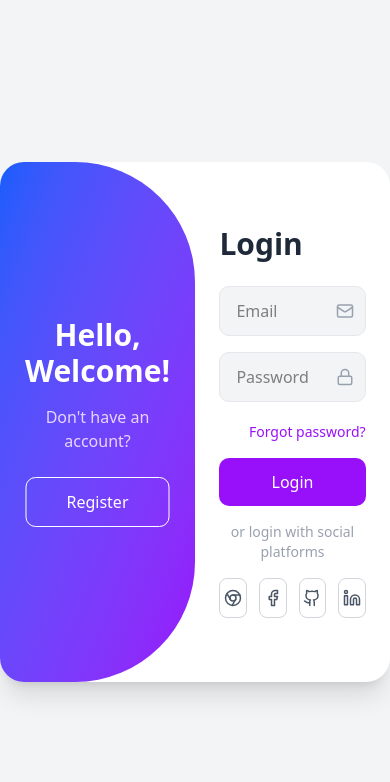
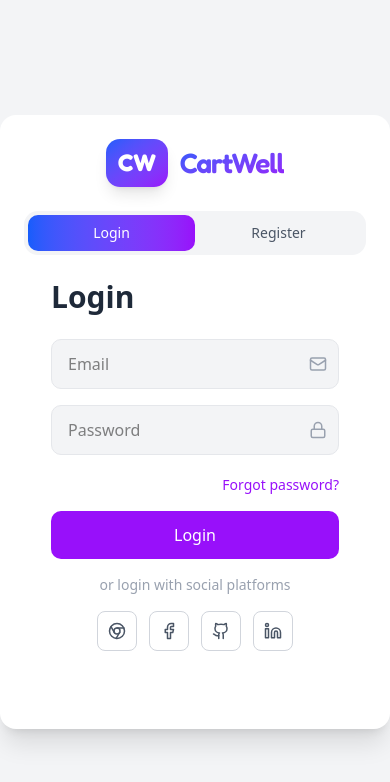
Before and after one commit to SukhvirSingh47/E-commerce, a React (Vite) app in the folder client/: page /login in a window 390 px wide. Shown: the top 782 px of the page. Built offline with nearby package versions, Linux system fonts and the light colour scheme.

Commit message:
refactor: made form responsive with mobile

```diff
--- a/client/src/pages/auth/authSlider.jsx
+++ b/client/src/pages/auth/authSlider.jsx
@@ -4,35 +4,42 @@ import SocialIcon from "../../components/ui/icon";
 import { LoginForm } from "./login";
 import { RegisterForm } from "./register";
 import UseAuth from "../../context/useAuth";
-import Loader from "../../components/loader";
+// import Loader from "../../components/loader";
 
 export default function AuthSlider() {
   const [login, setLogin] = useState(true);
   const [resetkey, setresetkey] = useState(0);
-  const{isUser}=UseAuth()
+  const [loading, setloading] = useState(false)
+  const { isUser } = UseAuth()
   return (
     <div className="min-h-screen flex items-center justify-center bg-gray-100">
-      <div className="relative w-225 h-130 bg-white rounded-3xl shadow-xl overflow-hidden">
+      <div className="relative hidden sm:block w-225 h-130 bg-white rounded-3xl shadow-xl overflow-hidden">
 
         {/* FORMS CONTAINER */}
         <div className="absolute inset-0 flex">
 
           {/* REGISTER FORM */}
           <div
-            className={`w-1/2 flex items-center justify-center transition-all duration-700 ease-in-out
+            className={`w-1/2 flex relative items-center justify-center transition-all duration-700 ease-in-out
             ${login ? "opacity-0 -translate-x-100 pointer-events-none"
-                : "opacity-100 translate-x-0"}`}
+                : "opacity-100 translate-x-0 "}`}
           >
-            <RegisterForm resetkey={resetkey} />
+            {loading && <div className="absolute inset-0 bg-[#f0ebeb59] z-10 flex items-center justify-center rounded-2xl">
+              <h1 className="text-green-600 flex">just wait....</h1>
+            </div>}
+            <RegisterForm resetkey={resetkey} loading={{loading,setloading}} />
           </div>
 
           {/* LOGIN FORM */}
           <div
-            className={`w-1/2 flex items-center justify-center transition-all duration-700 ease-in-out
+            className={`w-1/2 flex relative items-center justify-center transition-all duration-700 ease-in-out
             ${login ? "opacity-100 translate-x-0"
                 : "opacity-0 translate-x-100 pointer-events-none"}`}
           >
-            <LoginForm resetkey={resetkey} />
+            {loading && <div className="absolute inset-0 bg-[#f0ebeb59] z-10 flex items-center justify-center rounded-2xl">
+              <h1 className="text-green-600 flex">just wait....</h1>
+            </div>}
+            <LoginForm resetkey={resetkey} loading={{loading,setloading}} />
           </div>
         </div>
 
@@ -43,7 +50,7 @@ export default function AuthSlider() {
           ${login ? "left-0 rounded-r-[120px] bg-linear-to-br from-blue-600 to-purple-600"
               : "left-1/2 rounded-l-[120px] bg-linear-to-br from-purple-600 to-blue-600"}`}
         >
-          <div className={`flex h-full justify-center items-center text-center w-full transition-all duration-750 ease-in-out ${login?"translate-x-1/2":"-translate-x-1/2"}`} >
+          <div className={`flex h-full justify-center items-center text-center w-full transition-all duration-750 ease-in-out ${login ? "translate-x-1/2" : "-translate-x-1/2"}`} >
 
             <div className="h-full flex flex-col justify-center items-center text-center px-10 w-full shrink-0">
               <h2 className="text-3xl font-bold mb-4">
@@ -77,6 +84,81 @@ export default function AuthSlider() {
         </div>
 
       </div>
+      {/* MOBILE VIEW */}
+      <div className="w-full max-w-md sm:hidden bg-white rounded-2xl gap-6 flex flex-col  items-center shadow-xl p-6 overflow-hidden">
+        <div className="flex items-center gap-3 cursor-pointer" >
+          <div className="bg-linear-to-br from-blue-600 to-purple-600 rounded-xl p-2 px-3 shadow-lg">
+            <span className="text-white fredoka-logo font-bold text-2xl">CW</span>
+          </div>
+          <span className="font-bold text-[28px] flex fredoka-logo"><h1
+            className="font-fredoka font-semibold tracking-[-0.035em]
+              bg-linear-to-br from-blue-600 to-purple-600
+              bg-clip-text text-transparent"
+          >
+            CartWell
+          </h1></span>
+        </div>
+        {/* Mobile Header Toggle WITH PURPLE SLIDER */}
+        <div className="w-full p-1  bg-gray-100 rounded-xl ">
+
+          <div className="relative  overflow-hidden">
+            <div
+              className={`absolute  top-0 left-0 h-full w-1/2
+        bg-linear-to-r from-blue-600 to-purple-600
+        rounded-lg transition-transform duration-500 ease-in-out
+        ${login ? "translate-x-0" : "translate-x-full"}`}
+            />
+
+            <div className="relative z-10 flex w-full ">
+              <button
+                onClick={() => setLogin(true)}
+                className={`flex-1 py-2 text-sm  font-medium transition
+          ${login ? "text-white" : "text-gray-600"}`}
+              >
+                Login
+              </button>
+              <button
+                onClick={() => setLogin(false)}
+                className={`flex-1 py-2 text-sm  font-medium transition
+          ${!login ? "text-white" : "text-gray-600"}`}
+              >
+                Register
+              </button>
+            </div>
+          </div>
+        </div>
+
+        {/* FORM AREA — PERFECTLY CENTERED */}
+        <div className="relative overflow-hidden min-h-[380px] flex items-center">
+          <div
+            className={`flex w-full transition-transform duration-500 ease-in-out
+      ${login ? "translate-x-0" : "-translate-x-full"}`}
+          >
+            {/* Login */}
+            <div className="w-full relative shrink-0 flex justify-center">
+              {loading && <div className="absolute inset-0 bg-[#f0ebeb59] z-10 flex items-center justify-center rounded-2xl">
+                <h1 className="text-green-600 flex">just wait....</h1>
+              </div>}
+              <div className="w-full max-w-sm mx-auto flex flex-col items-center">
+                <LoginForm resetkey={resetkey} loading={loading} />
+              </div>
+            </div>
+
+            {/* Register */}
+            <div className="w-full relative shrink-0 flex justify-center">
+              {loading && <div className="absolute inset-0 bg-[#f0ebeb59] z-10 flex items-center justify-center rounded-2xl">
+                <h1 className="text-green-600 flex">just wait....</h1>
+              </div>}
+              <div className="w-full max-w-sm mx-auto flex flex-col items-center">
+                <RegisterForm resetkey={resetkey} loading={loading} />
+              </div>
+            </div>
+          </div>
+        </div>
+
+      </div>
+
+
     </div>
   );
 }
--- a/client/src/pages/auth/login.jsx
+++ b/client/src/pages/auth/login.jsx
@@ -3,52 +3,28 @@ import { FormInput } from "../../components/ui/input";
 import { Social } from "./authSlider";
 import { useNavigate } from "react-router-dom"
 import UseAuth from "../../context/useAuth";
+import { Loader } from "lucide-react";
 import Home from "../public/home";
-import Loader from "../../components/loader";
+// import Loader from "../../components/loader";
 import { login } from "../../api/auth.api"
-export function LoginForm({ resetkey }) {
+// import { set } from "mongoose";
+export function LoginForm({ resetkey, loading }) {
   const [rescolor, setrescolor] = useState("")
   const [res, setres] = useState("")
   const [mail, setmail] = useState("")
   const [pass, setpass] = useState("")
+
   const { isUser, setISUser } = UseAuth()
   const navigate = useNavigate();
   async function handleSubmit() {
-    const token = localStorage.getItem("token")
+    loading.setloading(true)
+    setres("")
+    if (!mail || !pass) {
+
+      return setrescolor("red"), setres("All fields are required"),loading.setloading(false)
+    }
+    // const token = localStorage.getItem("token")
     setISUser(prev => ({ ...prev, loading: true }))
-    // try {
-    //   const res = await fetch("http://10.37.101.193:5001/auth/login", {
-    //     method: "POST",
-    //     headers: { "Content-Type": "application/json" },
-    //     body: JSON.stringify({
-    //       email: mail,
-    //       password: pass
-    //     })
-    //   });
-    //   const data = await res.json();
-    //   if (res.ok) {
-    //     setrescolor("green");
-    //     localStorage.setItem("token", data.token);
-    //     setres(data.message)
-    //     setISUser(prev => ({ ...prev, user: data.user.name, token: data.token, isLogin: true }))
-    //     setTimeout(() => { // it delay when user login successfully and redirected to / home page
-    //       setISUser(prev => ({ ...prev,  loading: false }))
-    //     }, 2000);
-    //     console.log(data);
-    //     // navigate("/")
-    //   }
-    //   else {
-    //     setrescolor("red");
-    //     setres(data.message);
-    //     setISUser(prev => ({ ...prev, loading: false, isLogin: false }))
-    //   }
-    // } catch (error) {
-    //   console.log(error)
-    //   console.log("hi I am catched")
-    //   setrescolor("red");
-    //   setres("Server failed")
-    //   setISUser(prev => ({ ...prev, loading: false, isLogin: false }))
-    // }
     try {
       const data = await login(mail, pass)
       localStorage.setItem("token", data.token);
@@ -57,9 +33,11 @@ export function LoginForm({ resetkey }) {
         setISUser(prev => ({ ...prev, loading: false }))
       }, 2000);
       console.log(data);
+      loading.setloading(false)
     } catch (error) {
       setrescolor("red");
       setres(error.message)
+      loading.setloading(false)
       setISUser(prev => ({ ...prev, loading: false, isLogin: false }))
     }
   }
@@ -78,6 +56,7 @@ export function LoginForm({ resetkey }) {
 
   return (
     <div className="w-3/4">
+
       <h2 className="text-3xl font-bold text-gray-800 mb-6">Login</h2>
       <FormInput placeholder="Email" value={mail} onchange={(e) => setmail(e.target.value)} />
       <FormInput placeholder="Password" value={pass} type="password" onchange={(e) => setpass(e.target.value)} />
@@ -85,7 +64,7 @@ export function LoginForm({ resetkey }) {
       <p className="text-sm text-purple-600 text-right mb-4 cursor-pointer">
         Forgot password?
       </p>
-      <button className="w-full py-3 bg-purple-600 hover:bg-purple-700 text-white rounded-lg" onClick={handleSubmit}>
+      <button className="w-full py-3 bg-purple-600 hover:bg-purple-700 text-white rounded-lg active:bg-purple-700" onClick={handleSubmit }>
         Login
       </button>
       <Social />
--- a/client/src/pages/auth/register.jsx
+++ b/client/src/pages/auth/register.jsx
@@ -4,7 +4,8 @@ import { Social } from "./authSlider";
 import UseAuth from "../../context/useAuth";
 import { useNavigate } from "react-router-dom";
 import { register } from "../../api/auth.api";
-export function RegisterForm({ resetkey }) {
+
+export function RegisterForm({ resetkey, loading }) {
     const navigate = useNavigate()
     const [res, setres] = useState("")
     const [rescolor, setrescolor] = useState("")
@@ -13,6 +14,12 @@ export function RegisterForm({ resetkey }) {
     const [mail, setmail] = useState("")
     const { isUser, setISUser } = UseAuth()
     async function handleSubmit() {
+        loading.setloading(true)
+        setres("")
+        if (!mail || !pass||!name) {
+
+            return setrescolor("red"), setres("All fields are required"), loading.setloading(false)
+        }
         setISUser(prev => ({ ...prev, loading: true }))
         try {
             const data = await register(name, mail, pass)
@@ -22,14 +29,14 @@ export function RegisterForm({ resetkey }) {
                 setISUser(prev => ({ ...prev, loading: false }))
             }, 2000);
             console.log(data);
+            loading.setloading(false)
         } catch (error) {
             setrescolor("red");
             setres(error.message)
+            loading.setloading(false)
             setISUser(prev => ({ ...prev, loading: false, isLogin: false }))
         }
     }
-
-
     useEffect(() => {
         setname("");
         setmail("");
```
